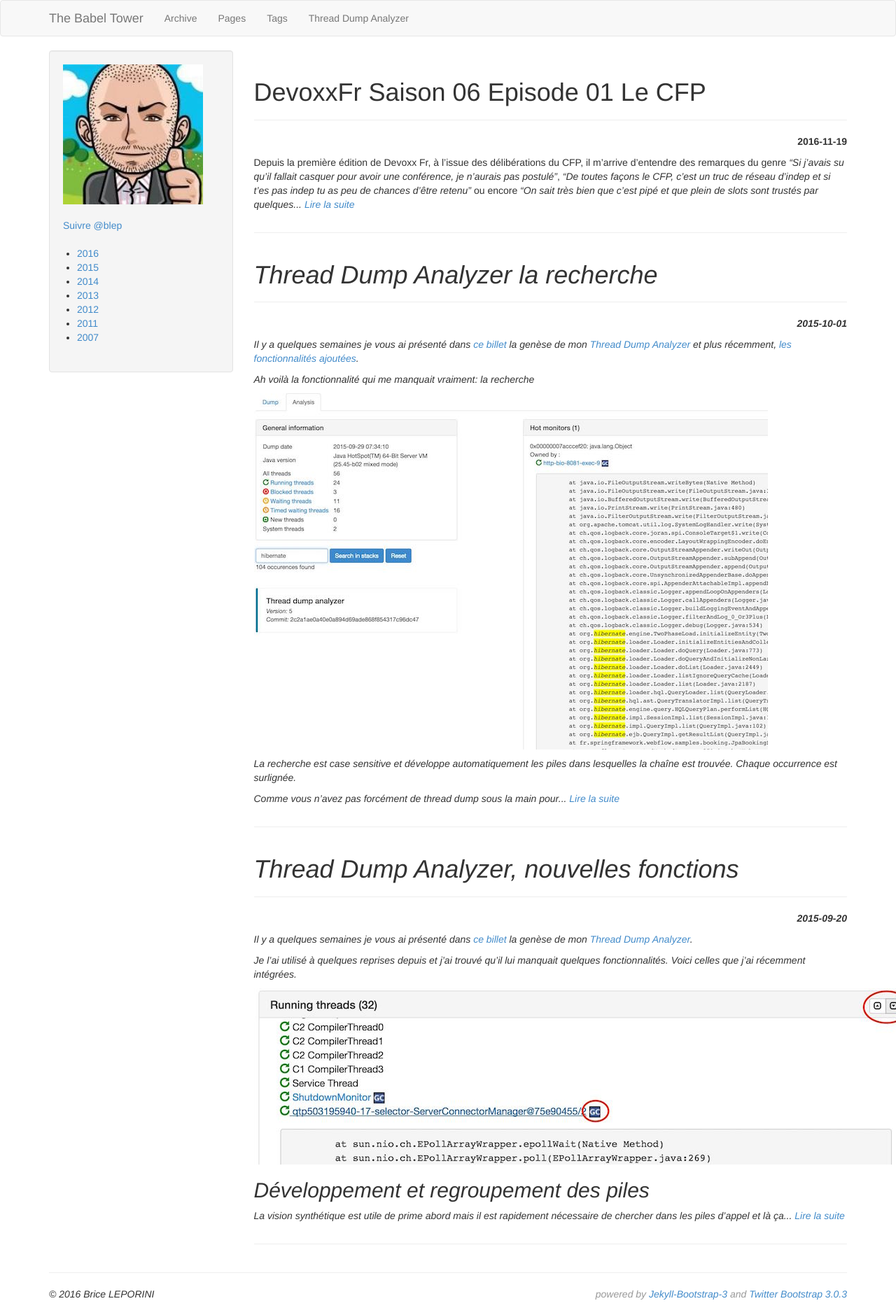
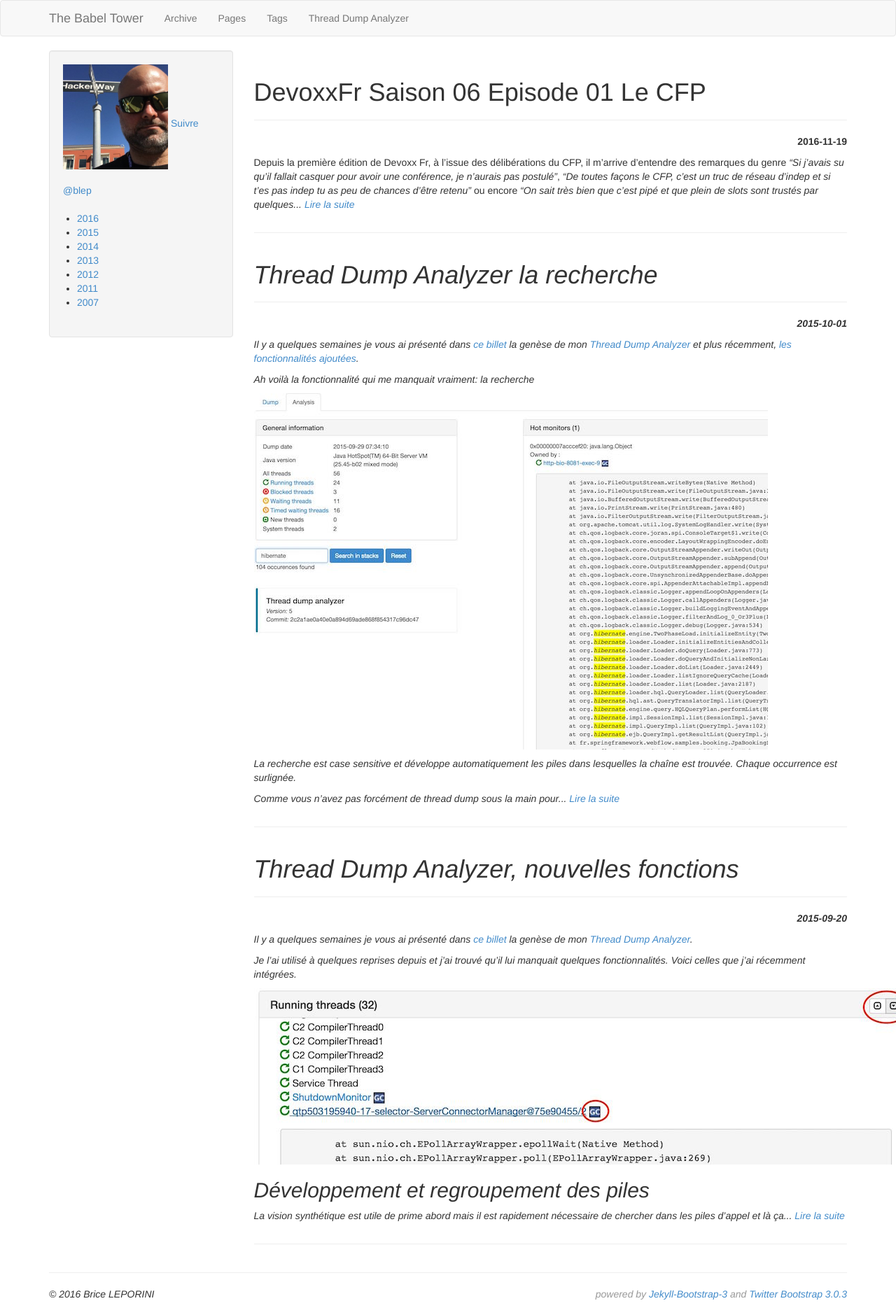
Before and after one commit to bleporini/blog, a Jekyll site: the page built from index.html, in a window 1280 px wide. Shown: the whole page at 70% size. Built offline with Jekyll 4.4.1, drawn with Linux system fonts in a browser that asks for light colours; Markdown is read by kramdown in place of the engine named in the settings; comment, search, counter and statistics services are not loaded.

Commit message:
New photo

```diff
--- a/_includes/themes/bootstrap/side_menu.html
+++ b/_includes/themes/bootstrap/side_menu.html
@@ -2,7 +2,7 @@
     <div class="well">
         <div class="nav nav-stacked side-bar">
 
-            <img src="{{BASE_PATH}}/assets/img/gravatar.jpeg" alt="gravatar">
+            <img src="{{BASE_PATH}}/assets/img/brice.jpg" class="avatar" alt="gravatar">
 
             <a href="https://twitter.com/{{ site.author.twitter }}" class="twitter-follow-button" data-show-count="false" data-lang="fr" data-size="large">Suivre @{{ site.author.twitter }}</a>
             <script>!function(d,s,id){var js,fjs=d.getElementsByTagName(s)[0],p=/^http:/.test(d.location)?'http':'https';if(!d.getElementById(id)){js=d.createElement(s);js.id=id;js.src=p+'://platform.twitter.com/widgets.js';fjs.parentNode.insertBefore(js,fjs);}}(document, 'script', 'twitter-wjs');</script>
--- a/assets/css/tbt.css
+++ b/assets/css/tbt.css
@@ -58,3 +58,7 @@ ul.post-collate-side{
 em.highlight{
     background-color:yellow;
 }
+
+img.avatar{
+    width: 150px;
+}
```
Also changed, not shown: assets/img/brice.jpg (added).
